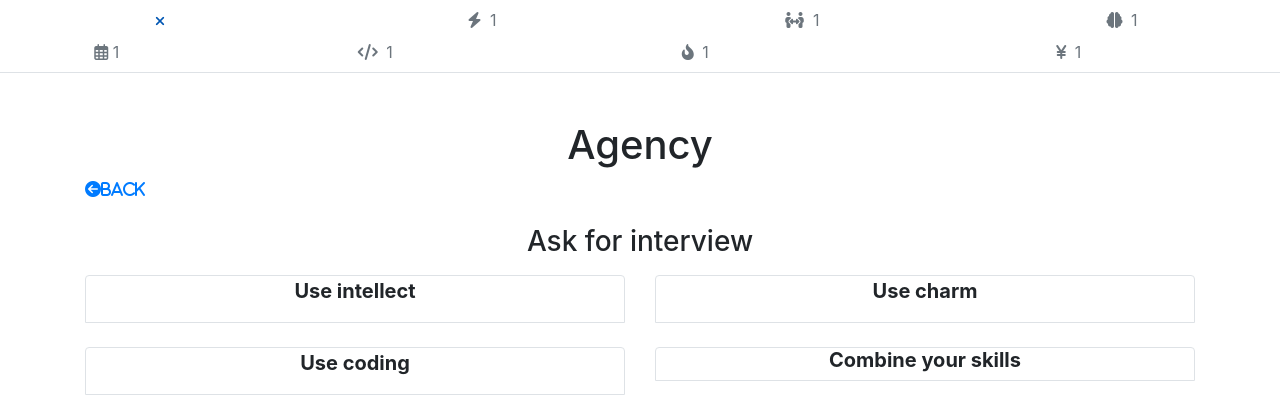
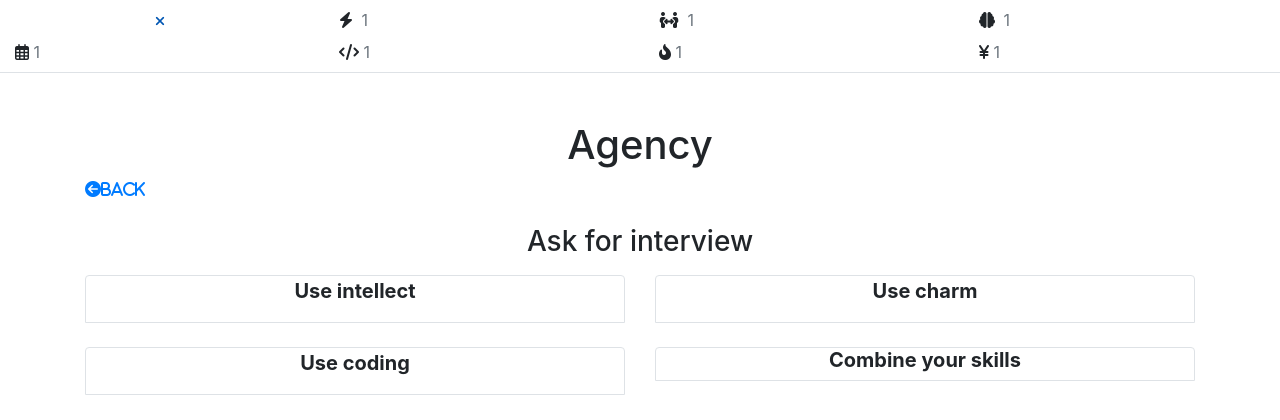
Before and after one commit to AndreasChristensen89/salary_struggle, a Django app: page /grind/agency/ in a window 1280 px wide. Shown: the top 420 px of the page. Run offline with Django 3.2, Linux system fonts and the light colour scheme; a user stored in the database is signed in; tables that the repository leaves empty hold one stand-in row (values such as "Sample post"); some libraries are stand-ins or nearby versions.

Commit message:
Fix logos in game nav

```diff
--- a/grind/templates/grind/game_base.html
+++ b/grind/templates/grind/game_base.html
@@ -46,17 +46,41 @@
             </div>
           </a>
 
-          <span class="col-3 text-muted text-center" id="energy"><i class="fas fa-bolt mx-1"></i> {{character.energy}}</span>
-          <span class="col-3 text-muted text-center" id="charm"><i class="fas fa-people-arrows mx-1"></i> {{character.charm}}</span>
-          <span class="col-3 text-muted text-center" id="intellect"><i class="fas fa-brain mx-1"></i> {{character.intellect}}</span>
+          <div class="col-3">
+            <span><i class="fas fa-bolt mx-1"></i>
+            </span><span class="text-muted text-center" id="energy"> {{character.energy}}</span>
+          </div>
+          <div class="col-3">
+            <span><i class="fas fa-people-arrows mx-1"></i></span>
+            <span class="text-muted text-center" id="charm"> {{character.charm}}</span>
+          </div>
+          <div class="col-3">
+            <span><i class="fas fa-brain mx-1"></i></span>
+            <span class="text-muted text-center" id="intellect"> {{character.intellect}}</span>
+          </div>
+
         </div>
         <div class="row border-bottom pb-2">
+          <div class="col-3">
+            <span><i class="far fa-calendar-alt"></i></span>
+            <span class="text-muted text-center" id="day"> {{character.day}}</span>
+          </div>
 
+          <div class="col-3">
+            <span><i class="fas fa-code ml-1"></i></span>
+            <span class="text-muted text-center" id="coding"> {{character.coding}}</span>
+          </div>
 
-          <span class="col-2 text-muted text-center float-right" id="day"><i class="far fa-calendar-alt"></i> {{character.day}}</span>
-          <span class="col-3 text-muted text-center float-right" id="coding"><i class="fas fa-code mx-1"></i> {{character.coding}}</span>
-          <span class="col-3 text-muted text-center float-right" id="endurance"><i class="fas fa-fire-alt mx-1"></i> {{character.endurance}}</span>
-          <span class="col-4 text-muted text-center float-right" id="money"><i class="fas fa-yen-sign mx-1"></i> {{character.money}}</span>
+          <div class="col-3">
+            <span><i class="fas fa-fire-alt ml-1"></i></span>
+            <span class="text-muted text-center" id="endurance"> {{character.endurance}}</span>
+          </div>
+
+          <div class="col-3">
+            <span><i class="fas fa-yen-sign ml-1"></i></span>
+            <span class="text-muted text-center" id="money"> {{character.money}}</span>
+          </div>
+
 
           <span class="d-none" id="energyPenalty">{{character.energy_penalty}}</span>
           <span class="d-none" id="charmPenalty">{{character.charm_penalty}}</span>
```
